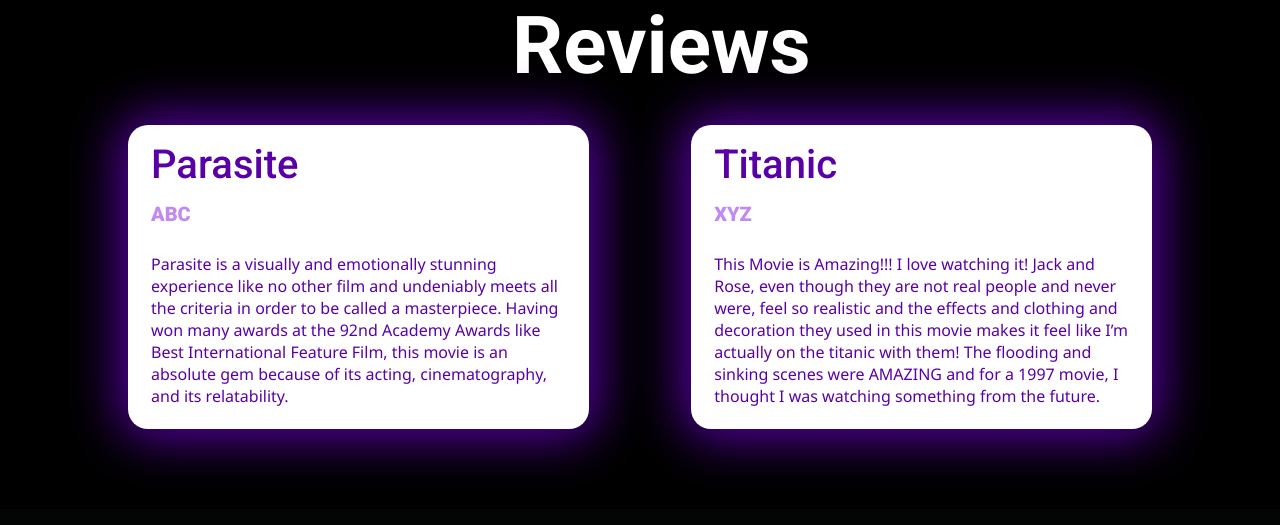
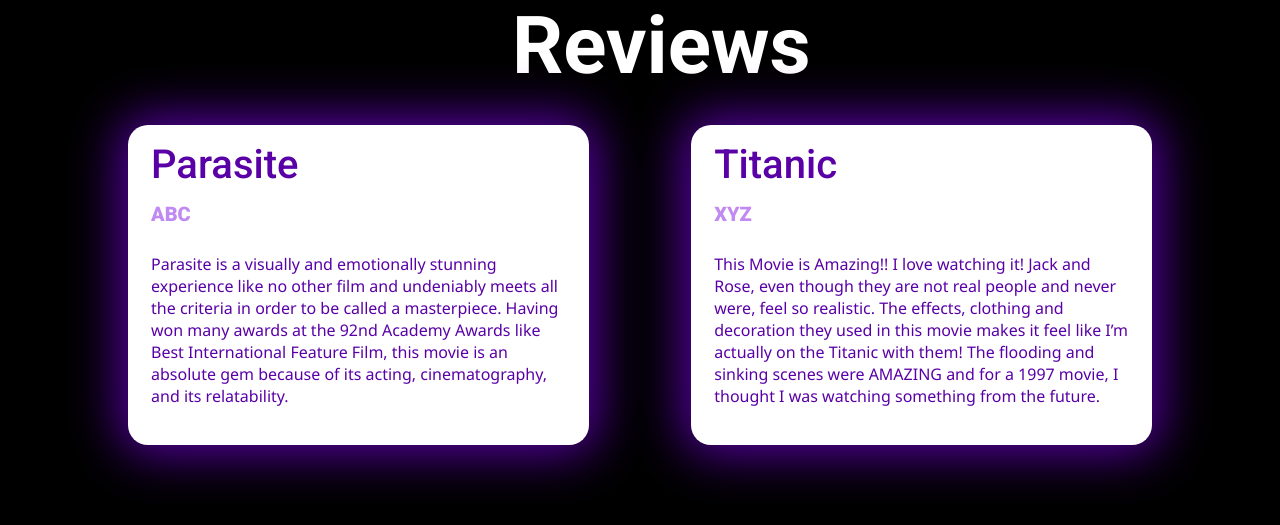
Before and after one commit to Sahani99/Mini-projects-Hacktoberfest2024, a PHP site: page / in a window 1280 px wide. Shown: the part 1415-1940 px from the top of the page. Before the commit the page ends 1882 px from the top, so only its background shows below. Run offline with PHP 8.4, Linux system fonts and the light colour scheme.

Commit message:
Modified Review correcting it grammatically as well as improving the position

```diff
--- a/HTML/Movie-Review-Homepage/index.html
+++ b/HTML/Movie-Review-Homepage/index.html
@@ -108,7 +108,7 @@
     </p>
     <div class="reviewDivParent">
         <div class="reviewDiv"><p class="movieName">Parasite</p><p class="reviewerName">ABC</p><p class="review">Parasite is a visually and emotionally stunning experience like no other film and undeniably meets all the criteria in order to be called a masterpiece. Having won many awards at the 92nd Academy Awards like Best International Feature Film, this movie is an absolute gem because of its acting, cinematography, and its relatability.</p></div>
-        <div class="reviewDiv"><p class="movieName">Titanic</p><p class="reviewerName">XYZ</p><p class="review">This Movie is Amazing!!! I love watching it! Jack and Rose, even though they are not real people and never were, feel so realistic and the effects and clothing and decoration they used in this movie makes it feel like I’m actually on the titanic with them! The flooding and sinking scenes were AMAZING and for a 1997 movie, I thought I was watching something from the future.</p></div>
+        <div class="reviewDiv"><p class="movieName">Titanic</p><p class="reviewerName">XYZ</p><p class="review">This Movie is Amazing!! I love watching it! Jack and Rose, even though they are not real people and never were, feel so realistic. The effects, clothing and decoration they used in this movie makes it feel like I’m actually on the Titanic with them! The flooding and sinking scenes were AMAZING and for a 1997 movie, I thought I was watching something from the future.</p></div>
     </div>
     <footer>
 
--- a/HTML/Movie-Review-Homepage/style.css
+++ b/HTML/Movie-Review-Homepage/style.css
@@ -304,7 +304,7 @@
 }
 .reviewDivParent{
     width: 80%;
-    height: 38%;
+    height: 40%;
     /* background-color: #5900a7; */
     margin-left: 10%;
     margin-top: 4vh;
```
